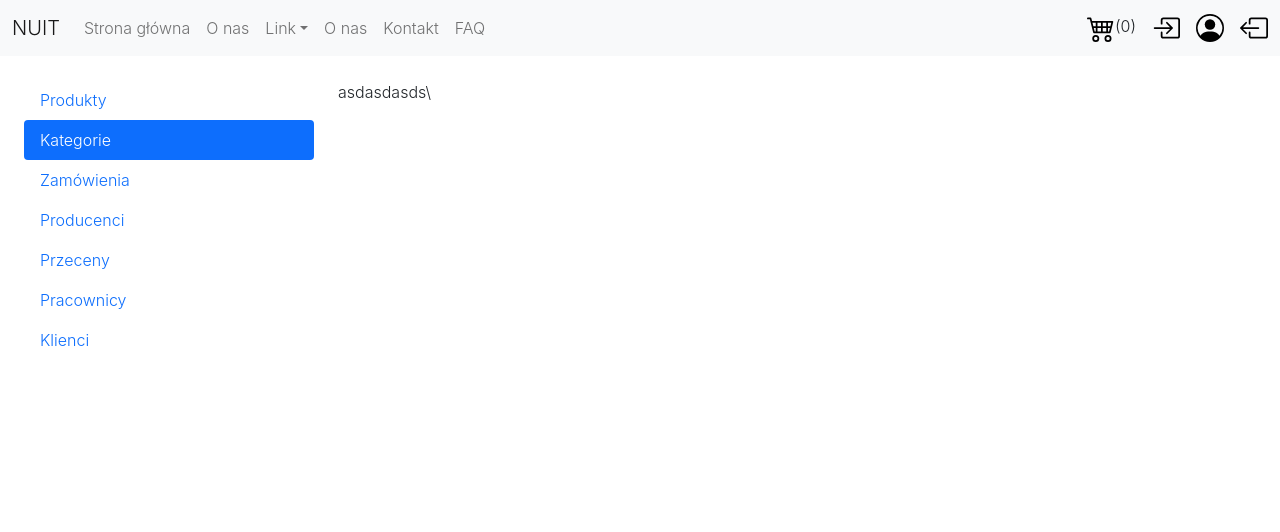
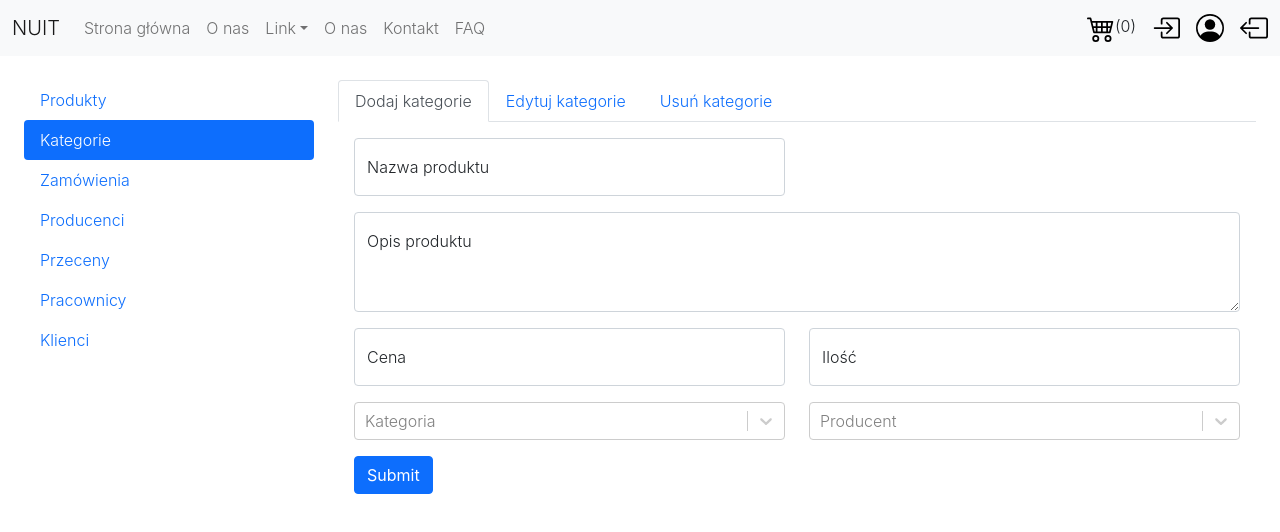
Before and after one commit to bdaf/Internet_shop, a React (Create React App) app in the folder frontend/: page /panel in a window 1280 px wide. Both pictures are taken after a click on the tab "Kategorie". Shown: the top 532 px of the page. Built offline with nearby package versions, Linux system fonts and the light colour scheme.

Commit message:
send request to backend with new product

```diff
--- a/frontend/src/pages/EmployeePanel/EmployeePanel.js
+++ b/frontend/src/pages/EmployeePanel/EmployeePanel.js
@@ -1,6 +1,7 @@
 import React, { useState } from "react";
 import { Col, Row, Tab, Nav, Tabs, FloatingLabel, Form, Button } from "react-bootstrap";
 import Select from 'react-select';
+import Footer from "../../components/Footer/Footer";
 import Navbar from "../../components/Navbar/Navbar";
 import AddProduct from "./components/Products/AddProduct";
 
@@ -54,19 +55,56 @@ const EmployeePanel = () => {
                                     </Tabs>
                                 </Tab.Pane>
                                 <Tab.Pane eventKey="categories">
-                                    asdasdasds\
+                                    <Tabs defaultActiveKey="add" id="uncontrolled-tab-example" className="mb-3">
+                                        <Tab eventKey="add" title="Dodaj kategorie">
+                                            <AddProduct />
+                                        </Tab>
+                                        <Tab eventKey="edit" title="Edytuj kategorie">
+                                            fadfdsfdsgwethwtegefadfdsfdsgwethwtege
+                                        </Tab>
+                                        <Tab eventKey="delate" title="Usuń kategorie" >
+                                            fadfdsfdsgwethwtegefadfdsfdsgwethwtegefadfdsfdsgwethwtege
+                                        </Tab>
+                                    </Tabs>
                                 </Tab.Pane>
                                 <Tab.Pane eventKey="order">
-                                    asdasdasds\
+                                    przegląd zamówienien!
                                 </Tab.Pane>
                                 <Tab.Pane eventKey="producers">
-                                    asdasdasds\
+                                    <Tabs defaultActiveKey="add" id="uncontrolled-tab-example" className="mb-3">
+                                        <Tab eventKey="add" title="Dodaj producenta">
+                                            <AddProduct />
+                                        </Tab>
+                                        <Tab eventKey="edit" title="Edytuj producenta">
+                                            fadfdsfdsgwethwtegefadfdsfdsgwethwtege
+                                        </Tab>
+                                        <Tab eventKey="delate" title="Usuń producenta" >
+                                            fadfdsfdsgwethwtegefadfdsfdsgwethwtegefadfdsfdsgwethwtege
+                                        </Tab>
+                                    </Tabs>
                                 </Tab.Pane>
                                 <Tab.Pane eventKey="sales">
-                                    asdasdasds\
+                                    <Tabs defaultActiveKey="add" id="uncontrolled-tab-example" className="mb-3">
+                                        <Tab eventKey="add" title="Dodaj przecene">
+                                            <AddProduct />
+                                        </Tab>
+                                        <Tab eventKey="edit" title="Edytuj przecene">
+                                            fadfdsfdsgwethwtegefadfdsfdsgwethwtege
+                                        </Tab>
+                                        <Tab eventKey="delate" title="Usuń przecene" >
+                                            fadfdsfdsgwethwtegefadfdsfdsgwethwtegefadfdsfdsgwethwtege
+                                        </Tab>
+                                    </Tabs>
                                 </Tab.Pane>
                                 <Tab.Pane eventKey="employee">
-                                    asdasdasds\
+                                <Tabs defaultActiveKey="add" id="uncontrolled-tab-example" className="mb-3">
+                                        <Tab eventKey="add" title="Dodaj pracownika">
+                                            <AddProduct />
+                                        </Tab>
+                                        <Tab eventKey="delate" title="Usuń pracownika" >
+                                            fadfdsfdsgwethwtegefadfdsfdsgwethwtegefadfdsfdsgwethwtege
+                                        </Tab>
+                                    </Tabs>
                                 </Tab.Pane>
                                 <Tab.Pane eventKey="client">
                                     asdasdasds\
--- a/frontend/src/pages/EmployeePanel/components/Products/AddProduct.js
+++ b/frontend/src/pages/EmployeePanel/components/Products/AddProduct.js
@@ -1,26 +1,57 @@
 import React, { useState } from "react";
+import axios from "axios";
 import { Col, Row, FloatingLabel, Form, Button } from "react-bootstrap";
 import Select from 'react-select';
 
 const AddProduct = () => {
+    const [name, setName] = useState('')
+    const [description, setDescription] = useState('')
+    const [price, setPrice] = useState(0)
+    const [amount, setAmount] = useState(0)
+    const [category, setCategory] = useState('')
+    const [producer, setProducer] = useState('')
+
     const options = [
         { value: 'chocolate', label: 'Chocolate' },
         { value: 'strawberry', label: 'Strawberry' },
-        { value: 'vanilla', label: 'Vanilla' }
+        { value: 'vanilla', label: 'Vanilla' },
     ]
+
+    const addProductHandler = async () => {
+        const newProduct =
+        {
+            name: name,
+            description: description,
+            price: price,
+            amount: amount,
+            category: {
+                name: category,
+                discounts: []
+            },
+            producer: {
+                nameOfCompany: producer.nameOfCompany,
+                nip: producer.nip
+            }
+        }
+
+        await axios.post(`http://localhost:8888/api/products/save`, newProduct).then((response) => {
+            console.log(response.data)
+        })
+    }
 
     return (
         <div className="m-3">
-            <Form>
+            <Form onSubmit={addProductHandler}>
                 <Row className="mb-3">
                     <Form.Group as={Col} xs={12} md={6} controlId="formGridName">
                         <FloatingLabel controlId="floatingPassword" label="Nazwa produktu">
-                            <Form.Control type="password" placeholder="Nazwa produktu" />
+                            <Form.Control onChange={(e) => setName(e.target.value)} type="text" placeholder="Nazwa produktu" />
                         </FloatingLabel>
                     </Form.Group>
                 </Row>
                 <FloatingLabel className="mb-3" controlId="floatingTextareaDescription" label="Opis produktu">
                     <Form.Control
+                        onChange={(e) => setDescription(e.target.value)}
                         as="textarea"
                         placeholder="Opis produktu"
                         style={{ height: '100px' }}
@@ -29,21 +60,21 @@ const AddProduct = () => {
                 <Row className="mb-3">
                     <Form.Group as={Col} xs={12} md={6} controlId="formGridPrice">
                         <FloatingLabel controlId="floatingPassword" label="Cena">
-                            <Form.Control type="number" placeholder="Cena" />
+                            <Form.Control onChange={(e) => setPrice(e.target.value)} type="number" placeholder="Cena" />
                         </FloatingLabel>
                     </Form.Group>
                     <Form.Group as={Col} xs={12} md={6} controlId="formGridAmount">
                         <FloatingLabel controlId="floatingAmount" label="Ilość">
-                            <Form.Control type="number" placeholder="Ilość" />
+                            <Form.Control onChange={(e) => setAmount(e.target.value)} type="number" placeholder="Ilość" />
                         </FloatingLabel>
                     </Form.Group>
                 </Row>
                 <Row className="mb-3">
                     <Col xs={6} md={6}>
-                        <Select options={options} placeholder="Kategoria" />
+                        <Select onChange={(e) => setCategory(e.value)} options={options} placeholder="Kategoria" />
                     </Col>
                     <Col xs={6} md={6}>
-                        <Select options={options} placeholder="Producent" />
+                        <Select onChange={(e) => setProducer(e.value)} options={options} placeholder="Producent" />
                     </Col>
                 </Row>
                 <Button variant="primary" type="submit">
```
